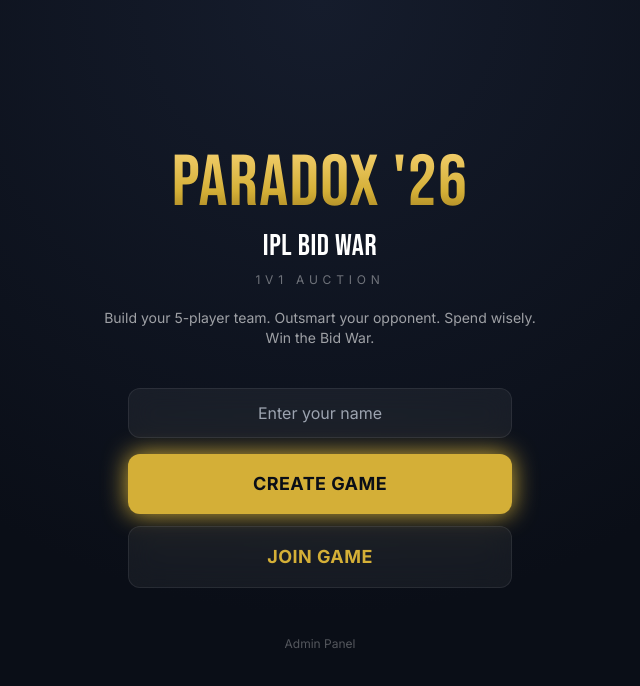
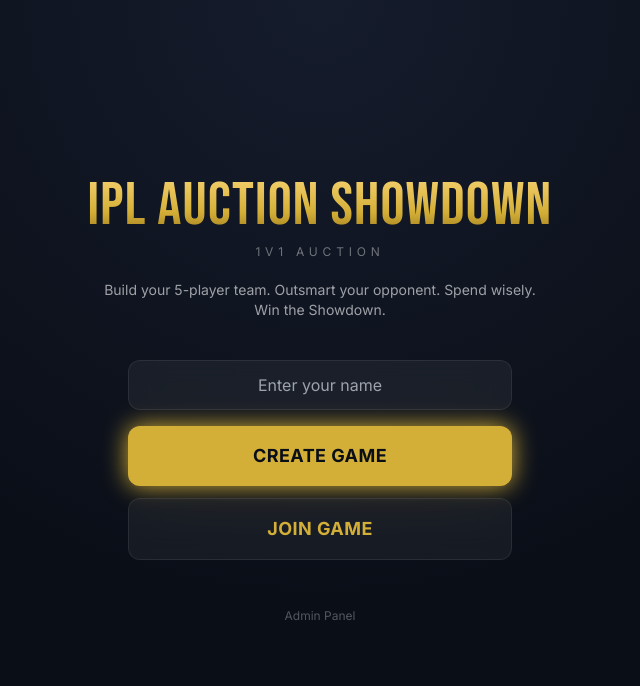
Before and after one commit to aryannone/IPL-AUCTION-SHOWDOWN, a React (Vite) app in the folder frontend/: page / in a window 1280 px wide. Shown: the top 686 px of the page, without its empty margins (320-960 px from the left). Built offline with nearby package versions, Linux system fonts and the light colour scheme; no server answers.

Commit message:
Home.jsx

```diff
--- a/frontend/src/pages/Home.jsx
+++ b/frontend/src/pages/Home.jsx
@@ -51,11 +51,10 @@
   return (
     <div className="min-h-screen flex flex-col items-center justify-center px-6 py-12">
       <motion.div initial={{ opacity: 0, y: -10 }} animate={{ opacity: 1, y: 0 }} className="text-center mb-10">
-        <div className="font-display text-6xl sm:text-7xl gold-text leading-none">PARADOX '26</div>
-        <div className="font-display text-2xl sm:text-3xl mt-2 tracking-[0.3em] text-white">IPL BID WAR</div>
+        <div className="font-display text-5xl sm:text-6xl gold-text leading-tight">IPL AUCTION SHOWDOWN</div>
         <div className="text-xs tracking-[0.4em] text-white/40 mt-2">1V1 AUCTION</div>
         <p className="text-white/60 max-w-md mx-auto mt-5 text-sm">
-          Build your 5-player team. Outsmart your opponent. Spend wisely. Win the Bid War.
+          Build your 5-player team. Outsmart your opponent. Spend wisely. Win the Showdown.
         </p>
       </motion.div>
 
```
